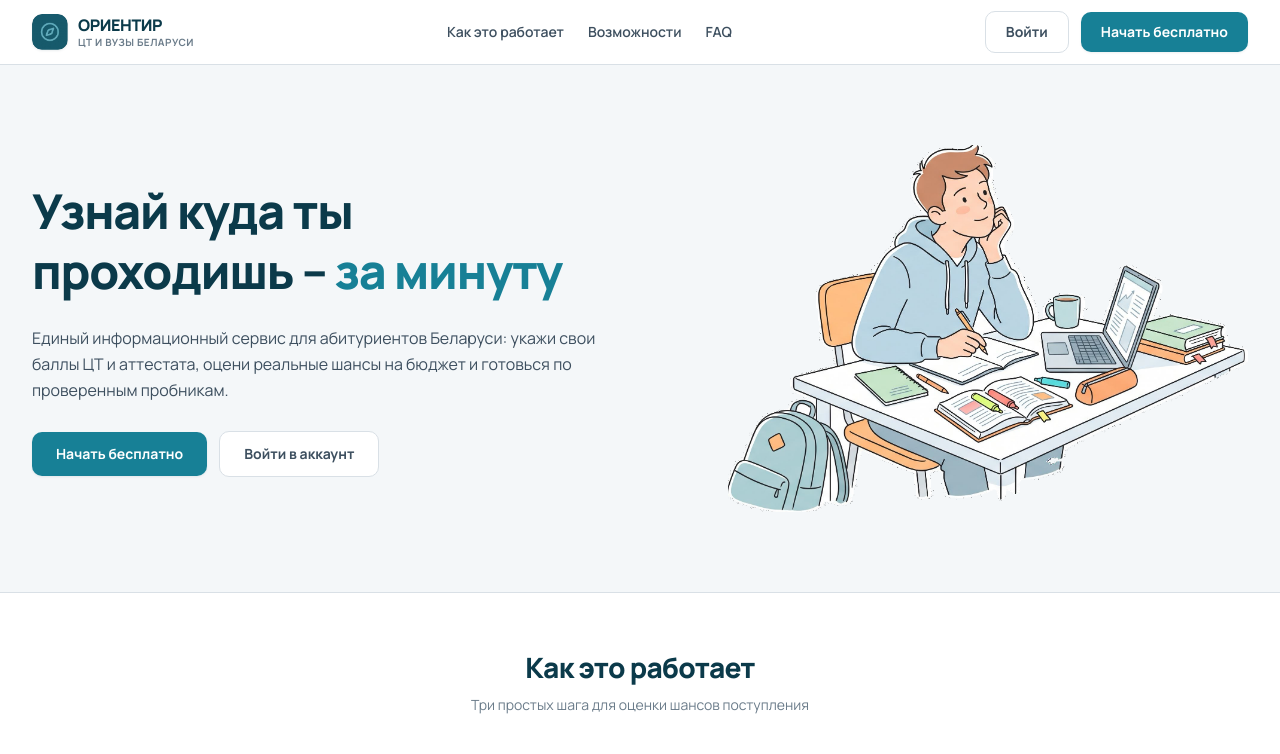
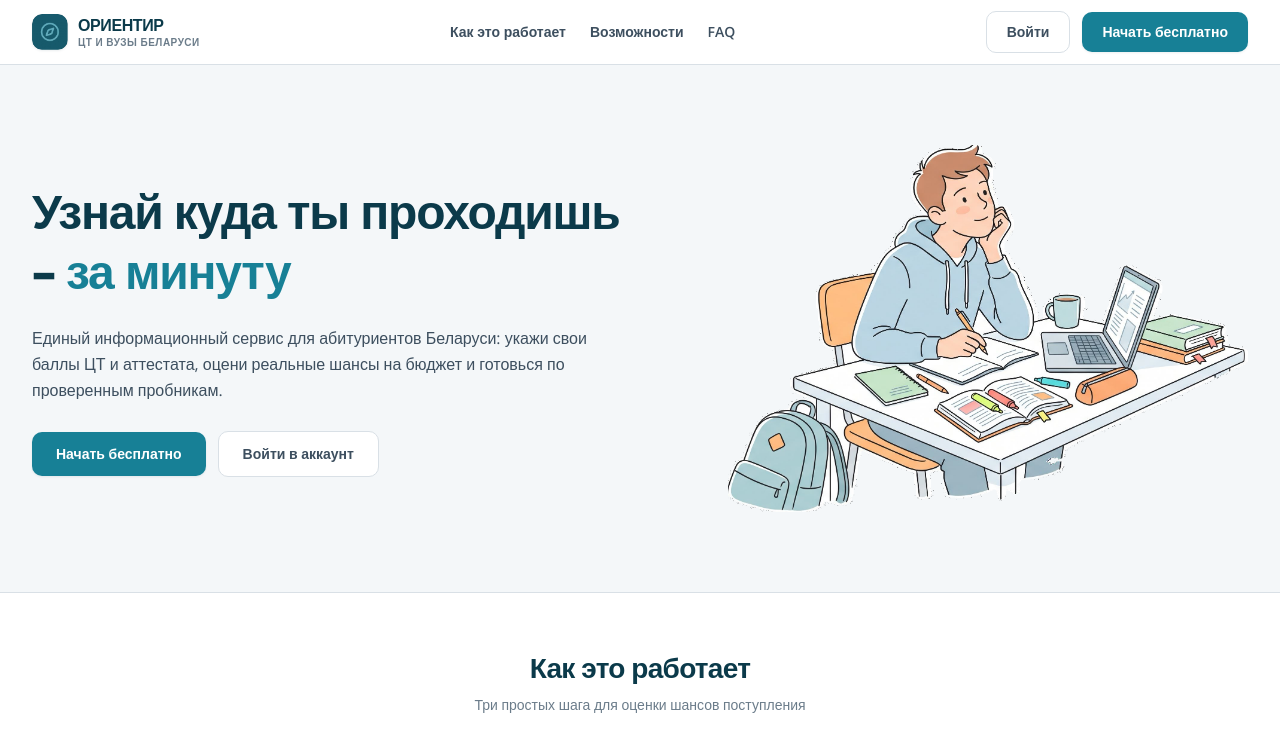
Before and after one commit to qDenisM/web-app-centralized-testing-platform, a Next.js app in the folder apps/web/: page / in a window 1280 px wide. Shown: the top 754 px of the page. Built offline with nearby package versions, Linux system fonts and the light colour scheme.

Commit message:
fix: switched font to Open-Sans

```diff
--- a/apps/web/app/globals.css
+++ b/apps/web/app/globals.css
@@ -31,12 +31,12 @@
   --color-bg-page: var(--bg-page);
   --color-bg-card: var(--bg-card);
   --color-border: var(--border);
-  --font-sans: var(--font-manrope);
+  --font-sans: var(--font-open-sans);
 }
 
 body {
   background: var(--bg-page);
   color: var(--text-primary);
-  font-family: var(--font-manrope), system-ui, sans-serif;
+  font-family: var(--font-open-sans), system-ui, sans-serif;
   -webkit-font-smoothing: antialiased;
 }
--- a/apps/web/app/layout.tsx
+++ b/apps/web/app/layout.tsx
@@ -1,9 +1,9 @@
 import type { Metadata } from "next";
-import { Manrope } from "next/font/google";
+import { Open_Sans } from "next/font/google";
 import "./globals.css";
 
-const manrope = Manrope({
-  variable: "--font-manrope",
+const openSans = Open_Sans({
+  variable: "--font-open-sans",
   subsets: ["latin", "cyrillic"],
 });
 
@@ -15,7 +15,7 @@ export const metadata: Metadata = {
 
 export default function RootLayout({ children }: LayoutProps<"/">) {
   return (
-    <html lang="ru" className={`${manrope.variable} h-full antialiased`}>
+    <html lang="ru" className={`${openSans.variable} h-full antialiased`}>
       <body className="flex min-h-full flex-col font-sans">{children}</body>
     </html>
   );
```
